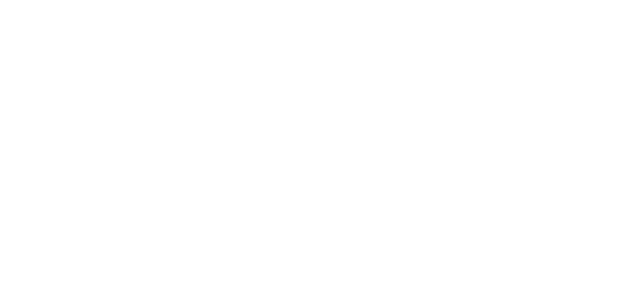
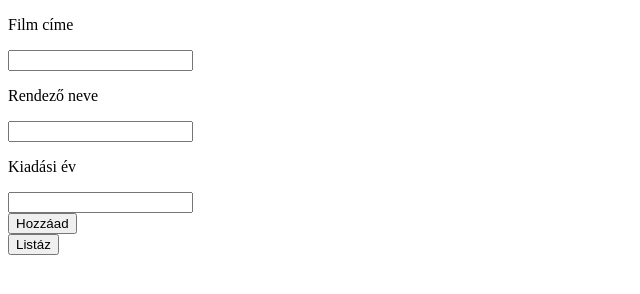
Before and after one commit to szaszabi7/Frontend_Mozifilmek, a plain HTML site: page index.html in a window 1280 px wide. Shown: the whole page, without its empty margins (0-640 px from the left). Drawn offline with Linux system fonts and the light colour scheme.

Commit message:
form elemek felvéve, class, constructor kész

```diff
--- a/index.html
+++ b/index.html
@@ -8,6 +8,25 @@
     <title>Document</title>
 </head>
 <body>
-
+    <div>
+        <div>
+                <p>Film címe</p>
+                <input type="text" name="nev" id="filmNev">
+        </div>
+        <div>
+                <p>Rendező neve</p>
+                <input type="text" name="redezo" id="filmRendezo">
+        </div>
+        <div>
+                <p>Kiadási év</p>
+                <input type="number" name="ev" id="filmEv">
+        </div>
+        <div>
+            <input type="submit" value="Hozzáad" onclick="hozzaad()">
+        </div>
+        <div>
+            <input type="submit" value="Listáz" onclick="listaz()">
+        </div>
+    </div>
 </body>
 </html>
--- a/main.js
+++ b/main.js
@@ -0,0 +1,24 @@
+class Film{
+
+    constructor (nev, rendezo, ev) {
+        this.nev = nev;
+        this.rendezo = rendezo;
+        this.ev = ev;
+    }
+}
+
+var adatok = []
+
+function hozzaad() {
+    let nev = document.getElementById('filmNev').value;
+    let rendezo = document.getElementById('filmRendezo').value;
+    let ev = document.getElementById('filmEv').value;
+
+    let sor = new Film(nev, rendezo, ev);
+
+    adatok.push(sor)
+
+    document.getElementById('filmNev').value = "";
+    document.getElementById('filmRendezo').value = "";
+    document.getElementById('filmEv').value = "";
+}
```
